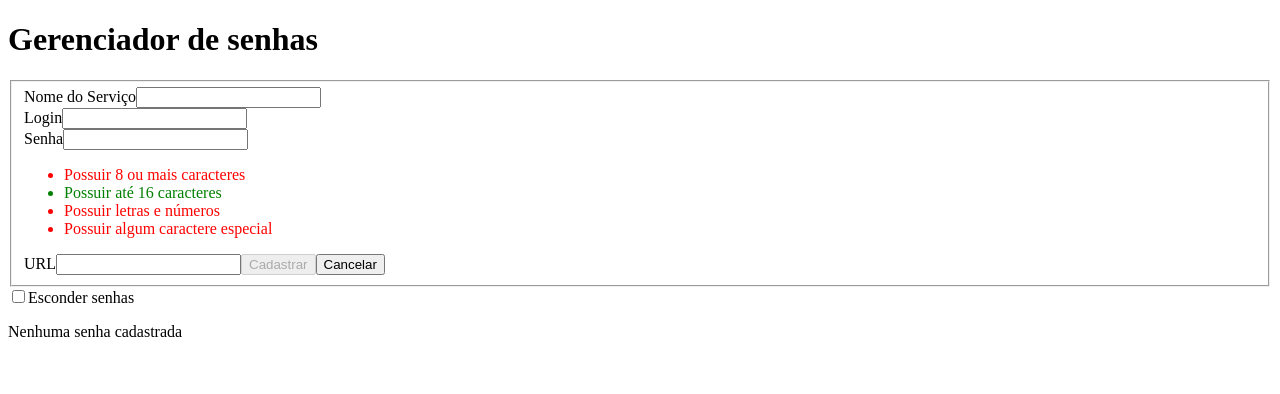
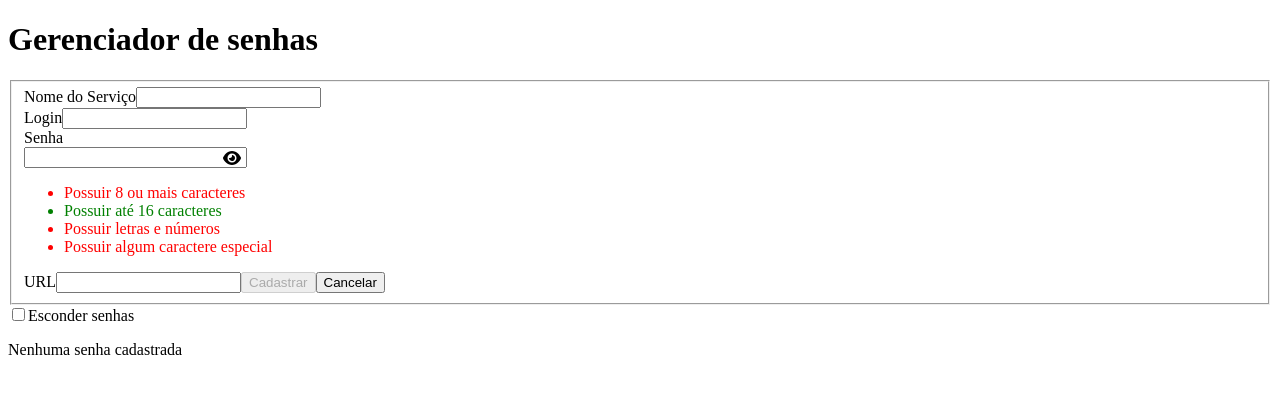
Before and after one commit to BrunoPelegrino/password-manager, a React (Vite) app: page / in a window 1280 px wide. Both pictures are taken after a click on the button "Cadastrar nova senha". Shown: the top 394 px of the page. Built offline with nearby package versions, Linux system fonts and the light colour scheme.

Commit message:
instala e adiciona alerta swalfire ao cadastrar com sucesso

```diff
--- a/package.json
+++ b/package.json
@@ -10,8 +10,12 @@
     "preview": "vite preview"
   },
   "dependencies": {
+    "@fortawesome/fontawesome-svg-core": "^6.6.0",
+    "@fortawesome/free-solid-svg-icons": "^6.6.0",
+    "@fortawesome/react-fontawesome": "^0.2.2",
     "react": "^18.3.1",
-    "react-dom": "^18.3.1"
+    "react-dom": "^18.3.1",
+    "sweetalert2": "^11.12.3"
   },
   "devDependencies": {
     "@types/react": "^18.3.3",
--- a/src/components/Form.tsx
+++ b/src/components/Form.tsx
@@ -1,4 +1,7 @@
 import { useEffect, useState } from 'react';
+import { FontAwesomeIcon } from '@fortawesome/react-fontawesome';
+import { faEye, faEyeSlash } from '@fortawesome/free-solid-svg-icons';
+import Swal from 'sweetalert2';
 
 interface Service {
   name: string;
@@ -20,6 +23,7 @@ function Form() {
   const [hasSpecialChar, setHasSpecialChar] = useState(false);
   const [isPasswordValid, setIsPasswordValid] = useState(false);
   const [hidePassword, setHidePassword] = useState(false);
+  const [showInputPsswordText, setShowInputPsswordText] = useState(false);
   const minLength = 8;
   const maxLength = 16;
 
@@ -99,6 +103,14 @@ function Form() {
       setHasLettersAndNumbers(false);
       setHasSpecialChar(false);
       setShowForm(false);
+
+      Swal.fire({
+        title: 'Sucesso',
+        text: 'Serviço cadastrado com sucesso',
+        timer: 1500,
+        showConfirmButton: false,
+        icon: 'success'
+      })
     }
   };
 
@@ -110,6 +122,10 @@ function Form() {
 
   const handleHidePasswordCheckBox = () => {
     setHidePassword(!hidePassword);
+  };
+
+  const handleShowInputPsswordText = () => {
+    setShowInputPsswordText(!showInputPsswordText);
   };
 
   return (
@@ -141,15 +157,32 @@ function Form() {
                 />
               </label>
             </div>
-            <div>
+            <div style={{ position: 'relative' }}>
               <label>
                 Senha
+                <div>
+
+                </div>
                 <input
                   name="password"
                   value={password}
                   onChange={handlePasswordInput}
-                  type="password"
+                  type={showInputPsswordText ? 'text' : 'password'}
+                  style={{ paddingRight: '2.5rem' }}
                 />
+                                <span
+                  onClick={handleShowInputPsswordText}
+                  style={{
+                    position: 'relative',
+                    right: '1.5rem',
+                    top: '0.1rem'
+
+                  }}
+                >
+                  <FontAwesomeIcon
+                    icon={showInputPsswordText ? faEyeSlash : faEye}
+                  />
+                </span>
               </label>
               <ul>
                 <li
```
Also changed, not shown: 1 other file (tests, documents, lock files or other folders).
